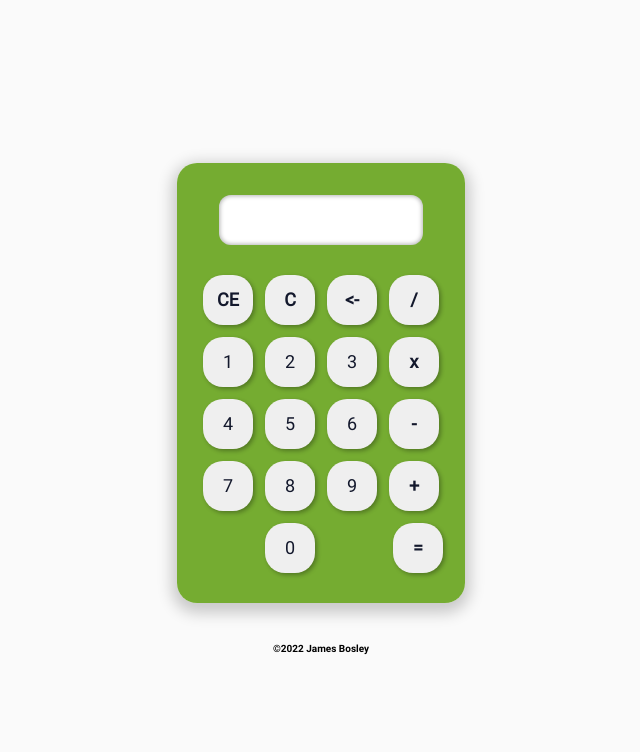
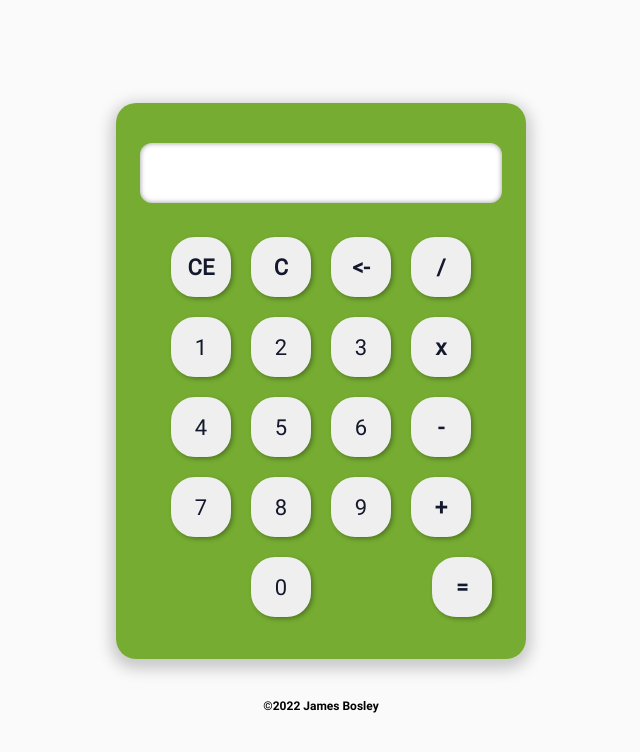
Before and after one commit to James-Bosley/calculator, a React (Create React App) app: page / in a window 1280 px wide. Shown: the top 752 px of the page, without its empty margins (319-959 px from the left). Built offline with nearby package versions, Linux system fonts and the light colour scheme.

Commit message:
Responsive styles updated.

```diff
--- a/src/app.scss
+++ b/src/app.scss
@@ -18,10 +18,14 @@
   background-color: color.adjust($primary-color-brand, $alpha: -0.1);
 
   @include media-tablet {
-    padding: 2.4rem 1.6rem;
+    padding: 3.2rem 2.4rem;
   }
 }
 
 .footer {
   margin-top: 2.4rem;
+
+  @include media-tablet {
+    font-size: 1.2rem;
+  }
 }
--- a/src/components/button-panel/buttonPanel.scss
+++ b/src/components/button-panel/buttonPanel.scss
@@ -2,7 +2,6 @@
   &__row {
     display: flex;
     justify-content: center;
-    width: 100%;
 
     &--last {
       & > * {
--- a/src/components/buttons/button.scss
+++ b/src/components/buttons/button.scss
@@ -17,10 +17,7 @@
     padding: 0.6rem;
   }
 
-  &--action {
-    font-weight: 600;
-  }
-
+  &--action,
   &--operator {
     font-weight: 600;
   }
@@ -39,4 +36,10 @@
     transform: translate(1px, 1px);
     box-shadow: 1px 1px 4px 0px rgba(0, 0, 0, 0.3);
   }
+
+  @include media-tablet {
+    width: 6rem;
+    height: 6rem;
+    margin: 0.4rem;
+  }
 }
--- a/src/components/display/display.scss
+++ b/src/components/display/display.scss
@@ -1,13 +1,13 @@
 @use "../../styles/" as *;
 
 .display {
+  width: 80%;
   display: flex;
   justify-content: center;
-  margin: 0.8rem 0 2.4rem 0;
+  margin: 0.8rem auto 2.4rem auto;
 
   &__input {
     @include display-text;
-    width: 80%;
     height: 5rem;
     padding: 0 1.4rem;
     border: none;
@@ -19,6 +19,10 @@
 
     &::placeholder {
       @include display-text;
+    }
+
+    @include media-tablet {
+      height: 6rem;
     }
   }
 }
--- a/src/styles/_typeface.scss
+++ b/src/styles/_typeface.scss
@@ -28,6 +28,10 @@ $primary-font: "Roboto", "Verdana", sans-serif;
   color: $color;
   font-weight: 400;
   font-size: 1.8rem;
+
+  @include media-tablet {
+    font-size: 2.2rem;
+  }
 }
 
 @mixin display-text($color: $primary-color-dark) {
@@ -35,4 +39,8 @@ $primary-font: "Roboto", "Verdana", sans-serif;
   color: $color;
   font-weight: 600;
   font-size: 1.8rem;
+
+  @include media-tablet {
+    font-size: 2.6rem;
+  }
 }
```
